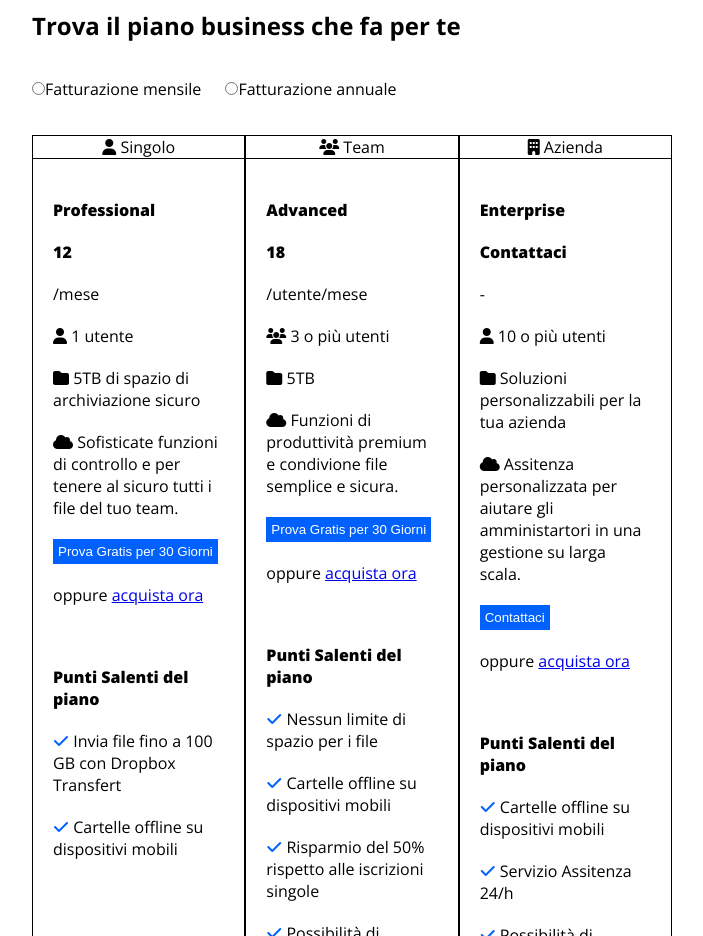
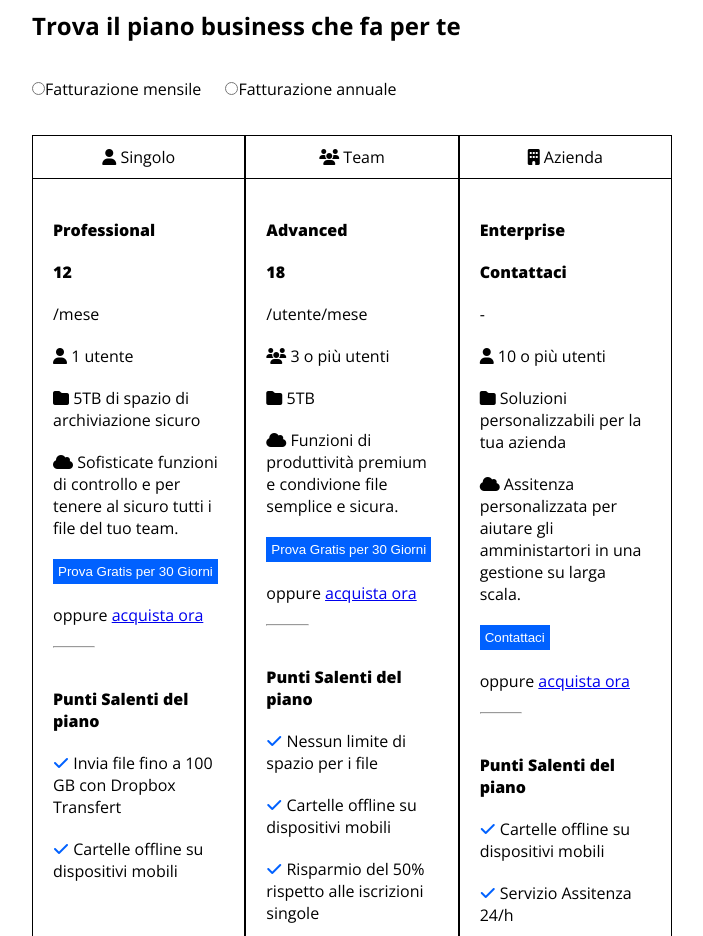
Before and after one commit to Prico3/htmlcss-dropbox, a plain HTML site: page index.html in a window 1280 px wide. Shown: the part 900-1836 px from the top of the page, without its empty margins (288-991 px from the left). Drawn offline with nearby package versions, Linux system fonts and the light colour scheme.

Commit message:
Added hr in plans

```diff
--- a/css/style.css
+++ b/css/style.css
@@ -45,6 +45,8 @@
     cursor: pointer;
 }
 
+/* utilities */
+
 .lightgreen{
     background-color: #d1e9cd;
 }
@@ -84,6 +86,8 @@
 .white{
     color: white;
 }
+
+
 
 
 /* HEADER */
@@ -198,6 +202,11 @@
     border: 1px solid black;
 }
 
+.col hr{
+    width: 20%;
+    margin-left: 20px;
+}
+
 .first-part ul{
     padding: 20px;
 }
@@ -219,6 +228,7 @@
 .title-col{
     text-align: center;
     border-bottom: 1px solid black;
+    padding: 10px 0;
 }
 
 .team{
--- a/index.html
+++ b/index.html
@@ -138,6 +138,8 @@
                             </ul>
                         </div>
 
+                        <hr>
+
                         <div class="second-part">
                             <ul>
                                 <li class="strong">Punti Salenti del piano</li>
@@ -170,6 +172,8 @@
 
                             </ul>
                         </div>
+
+                        <hr>
 
                         <div class="second-part">
                             <ul>
@@ -205,8 +209,9 @@
                                 <li><button class=" btn btn-blue" >Contattaci</button></li>
                                 <li>oppure <a href="#">acquista ora</a> </li>
                             </ul>
+                        </div>
 
-                        </div>
+                        <hr>
 
                         <div class="second-part">
                             <ul>
@@ -249,10 +254,13 @@
 
         <!-- find partners -->
         <div class="container-partners">
+
             <div class="wrapper-partners flex">
+
                 <div class="partners-img">
                     <img src="img/partner.png" alt="">
                 </div>
+
                 <div class="partners-text">
                     <ul>
                         <li> <h3>Entra in contatto con un <br>partner Dropbox</h3> </li>
@@ -260,18 +268,23 @@
                         <li> <button class="btn btn-partner">Trova un partner</button></li>
                     </ul>
                 </div>
+
             </div>
+
         </div>
         <!-- /find partners -->
 
         <!-- more operations -->
         <div class="container-plans">
+
             <div class="wrapper-plans">
+
                 <h2>Esegui più operazioni con Dropbox Business</h2>
 
                 <div class="row flex">
 
                     <div class="col-operations">
+
                         <div class="first-part">
                             <img src="img/business-feature-switching-tools.png" alt="">
                             <h3>Passa di meno da uno strumento all'altro</h3>
@@ -283,21 +296,27 @@
                             <p>Porta a termine le attività quotidiane con un solo strumento. Crea, modifica e condividi contenuti cloud da Documenti; fogli e Presentazioni di Google, file Microsoft Office e Dropbox Paper direttamente da Dropbox.</p>
                         </div>
                     </div>
+
                     <div class="col-operations">
                         <div class="first-part"><img src="img/business-feature-switching-tools.png" alt="">
                             <h3>Passa di meno da uno strumento all'altro</h3>
-                            <p>Porta a termine le attività quotidiane con un solo strumento. Crea, modifica e condividi contenuti cloud da Documenti; fogli e Presentazioni di Google, file Microsoft Office e Dropbox Paper direttamente da Dropbox.</p></div>
+                            <p>Porta a termine le attività quotidiane con un solo strumento. Crea, modifica e condividi contenuti cloud da Documenti; fogli e Presentazioni di Google, file Microsoft Office e Dropbox Paper direttamente da Dropbox.</p>
+                        </div>
                         <div class="second-part"><img src="img/business-feature-switching-tools.png" alt="">
                             <h3>Passa di meno da uno strumento all'altro</h3>
-                            <p>Porta a termine le attività quotidiane con un solo strumento. Crea, modifica e condividi contenuti cloud da Documenti; fogli e Presentazioni di Google, file Microsoft Office e Dropbox Paper direttamente da Dropbox.</p></div>
+                            <p>Porta a termine le attività quotidiane con un solo strumento. Crea, modifica e condividi contenuti cloud da Documenti; fogli e Presentazioni di Google, file Microsoft Office e Dropbox Paper direttamente da Dropbox.</p>
                         </div>
+                    </div>
+
                     <div class="col-operations">
                         <div class="first-part"><img src="img/business-feature-switching-tools.png" alt="">
                             <h3>Passa di meno da uno strumento all'altro</h3>
-                            <p>Porta a termine le attività quotidiane con un solo strumento. Crea, modifica e condividi contenuti cloud da Documenti; fogli e Presentazioni di Google, file Microsoft Office e Dropbox Paper direttamente da Dropbox.</p></div>
+                            <p>Porta a termine le attività quotidiane con un solo strumento. Crea, modifica e condividi contenuti cloud da Documenti; fogli e Presentazioni di Google, file Microsoft Office e Dropbox Paper direttamente da Dropbox.</p>
+                        </div>
                         <div class="second-part"><img src="img/business-feature-switching-tools.png" alt="">
                             <h3>Passa di meno da uno strumento all'altro</h3>
-                            <p>Porta a termine le attività quotidiane con un solo strumento. Crea, modifica e condividi contenuti cloud da Documenti; fogli e Presentazioni di Google, file Microsoft Office e Dropbox Paper direttamente da Dropbox.</p></div>
+                            <p>Porta a termine le attività quotidiane con un solo strumento. Crea, modifica e condividi contenuti cloud da Documenti; fogli e Presentazioni di Google, file Microsoft Office e Dropbox Paper direttamente da Dropbox.</p>
+                        </div>
                     </div>
 
                 </div>
@@ -308,31 +327,41 @@
                 </div>
 
             </div>
+
         </div>
         <!-- /more operations -->
 
         <!-- clients -->
         <div class="container-clients">
+
             <div class="wrapper-clients">
 
                 <div class="row flex">
 
                     <div class="col-clients flex">
+
                         <div class="clients lightgreen">
                             <div class="green flex">
-                                <img src="img/designit.svg" alt=""></div>
+                                <img src="img/designit.svg" alt="">
                             </div>
+                        </div>
+
                         <div class="clients burgundy flex">
                             <img src="img/arizona_state_university.svg" alt="">
                         </div>
+
                         <div class="clients lightblue flex">
                             <img src="img/university_of_florida.svg" alt="">
                         </div>
+
                         <div class="clients orange flex">
                             <img src="img/topps.svg" alt="">
                         </div>
+
                     </div>
+
                     <div class="col-clients">
+
                         <div class="middle-wrapper">
                             <div class="logo-clients">
                                 <img src="img/designit.svg" alt="">
@@ -341,46 +370,60 @@
                                 <p>Morten Thomsen, Global IT Lead</p>
                             </div>
                         </div>
+
                     </div>
+
                     <div class="col-clients flex">
+
                         <div class="clients red flex">
                             <img src="img/world_bicycle_relief.svg" alt="">
                         </div>
+
                         <div class="clients aqua flex">
                             <img src="img/hearst_corp.svg" alt="">
                         </div>
+
                         <div class="clients blue flex">
                             <img src="img/lonely_planet.svg" alt="">
                         </div>
+
                         <div class="clients yellow flex">
                             <img src="img/clear_channel.svg" alt="">
-                        </div>
                         </div>
 
                     </div>
 
                 </div>
+
             </div>
 
+        </div>
 
         <!-- /clients -->
 
         <!-- free trial -->
         <div class="container-freetrial">
+
            <div class="wrapper-freetrial flex">
+
                 <div class="text-trial">
                     <h2 class="trial-title">Porta Dropbox Business <br> nella tua azienda.</h2>
                 </div>
+
                 <div class="btn-trial">
                     <button class=" btn btn-trial">Inizia la tua prova gratuita</button>
                 </div>
+
            </div>
+
         </div>
         <!-- /free trial -->
 
         <!-- faq -->
         <div class="container-faq">
+
             <div class="wrapper-faq">
+
                 <h2>Domande frequenti</h2>
 
                 <div class="question one flex">
@@ -397,7 +440,9 @@
                     <p>Qual è la differenza tra Dropbox Business Standard e Dropbox Business Advanced?</p>
                     <i class="fa-solid fa-chevron-down"></i>
                 </div>
+
                 <hr>
+
             </div>
          </div>
         <!-- /faq -->
@@ -407,8 +452,11 @@
 
     <!-- footer -->
          <div class="container-footer">
+
             <div class="wrapper-footer">
+
                 <div class="row-footer flex">
+
                     <div class="col-footer">
                         <ul>
                             <li>Dropbox</li>
@@ -419,6 +467,7 @@
                             <li>Funzioni</li>
                         </ul>
                     </div>
+
                     <div class="col-footer">
                         <ul>
                             <li>Prodotti</li>
@@ -429,6 +478,7 @@
                             <li>Funzioni</li>
                         </ul>
                     </div>
+
                     <div class="col-footer">
                         <ul>
                             <li>Prodotti</li>
@@ -439,6 +489,7 @@
                             <li>Funzioni</li>
                         </ul>
                     </div>
+
                     <div class="col-footer">
                         <ul>
                             <li>Prodotti</li>
@@ -449,6 +500,7 @@
                             <li>Funzioni</li>
                         </ul>
                     </div>
+
                     <div class="col-footer">
                         <ul>
                             <li>Prodotti</li>
@@ -459,7 +511,9 @@
                             <li>Funzioni</li>
                         </ul>
                     </div>
+
                 </div>
+
                 <div class="bottom-footer">
                     <span>
                         <i class="fa-solid fa-earth-europe"></i>
```
Lines whose indentation alone changed are shown as unchanged.
